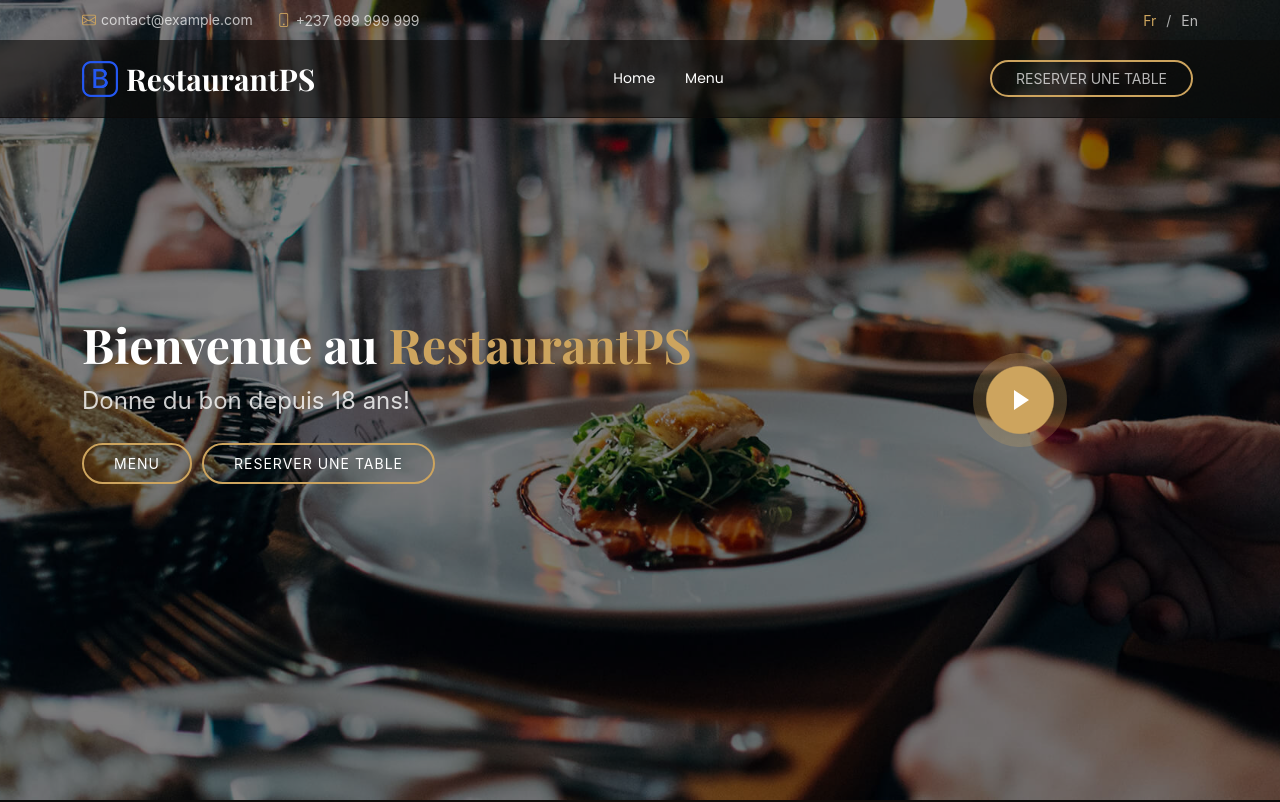
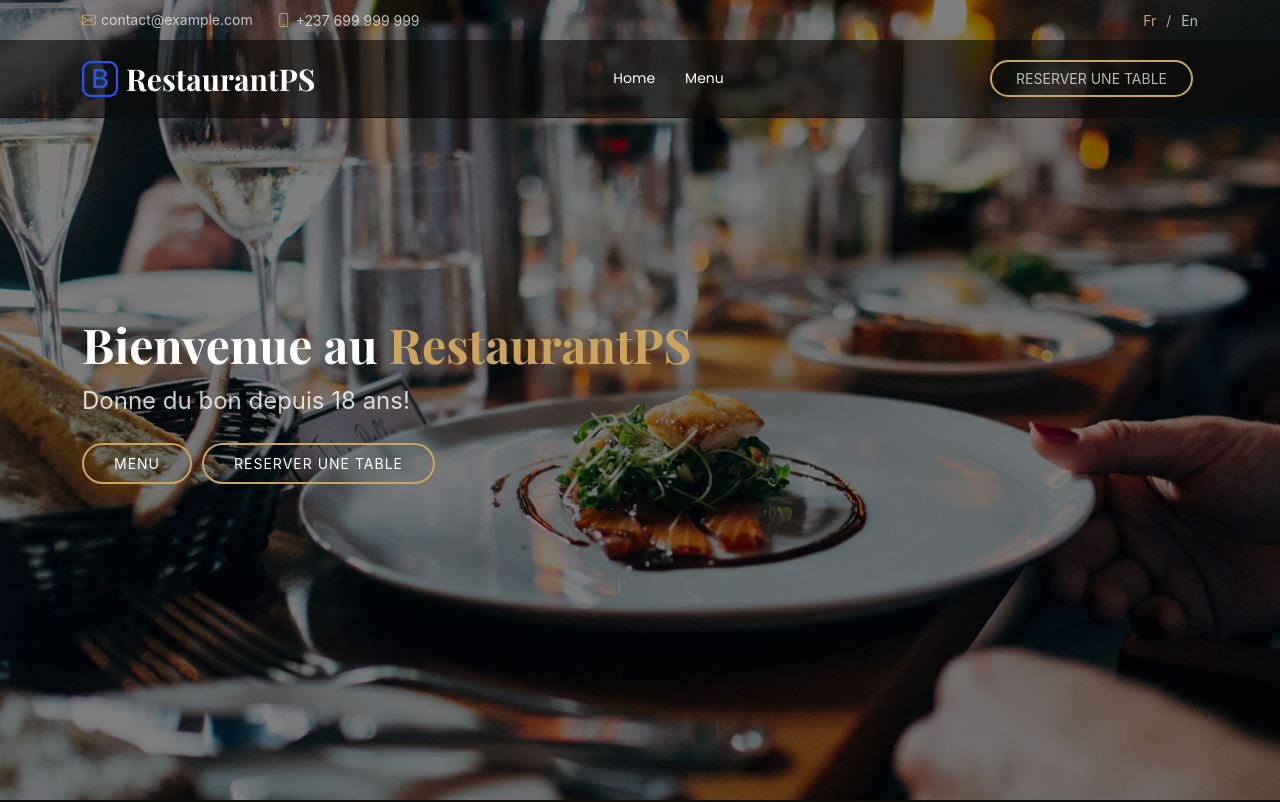
Before and after one commit to zeusjuniorfoze/restaurantfrontend, a React (Create React App) app: page / in a window 1280 px wide. Shown: the top 802 px of the page. Built offline with nearby package versions, Linux system fonts and the light colour scheme; a web font is replaced by a local one; what outlayer would draw is missing.

Commit message:
initialisation

```diff
--- a/src/components/user/Main.jsx
+++ b/src/components/user/Main.jsx
@@ -30,9 +30,7 @@ function Main(){
                         <a href="#book-a-table" className="cta-btn">Reserver une Table</a>
                         </div>
                     </div>
-                    <div className="col-lg-4 d-flex align-items-center justify-content-center mt-5 mt-lg-0">
-                        <a href="https://www.youtube.com/watch?v=Y7f98aduVJ8" class="glightbox pulsating-play-btn"></a>
-                    </div>
+
                     </div>
                 </div>
 
```
